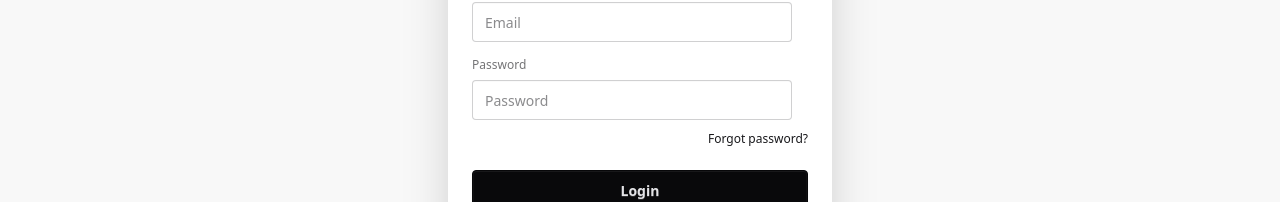
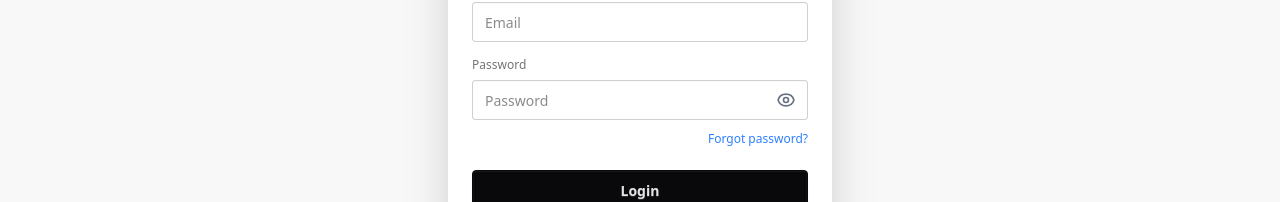
Before and after one commit to Razaan-RR/Artify, a React (Vite) app: page /auth/login in a window 1280 px wide. Shown: the part 228-430 px from the top of the page. Built offline with nearby package versions, Linux system fonts and the light colour scheme; no server answers.

Commit message:
Added challenge part

```diff
--- /dev/null
+++ b/src/pages/ForgotPassword.jsx
@@ -0,0 +1,81 @@
+import { useState, useEffect } from 'react'
+import { useLocation, useNavigate } from 'react-router-dom'
+import { getAuth, sendPasswordResetEmail } from 'firebase/auth'
+import app from '../firebase/firebase.config'
+import toast, { Toaster } from 'react-hot-toast'
+
+const auth = getAuth(app)
+
+function ForgotPassword() {
+  const [email, setEmail] = useState('')
+  const navigate = useNavigate()
+  const location = useLocation()
+
+  // Extract email from query params if passed
+  useEffect(() => {
+    const params = new URLSearchParams(location.search)
+    const emailParam = params.get('email')
+    if (emailParam) setEmail(emailParam)
+  }, [location])
+
+  const handleResetPassword = async (e) => {
+    e.preventDefault()
+    if (!email) {
+      toast.error('Please enter your email.')
+      return
+    }
+
+    try {
+      await sendPasswordResetEmail(auth, email)
+      toast.success('Password reset email sent! Redirecting to Gmail...')
+      setTimeout(() => {
+        window.location.href = 'https://mail.google.com'
+      }, 2000)
+    } catch (error) {
+      console.error('Reset error:', error.message)
+      toast.error('Error sending reset email.')
+    }
+  }
+
+  return (
+    <div className="flex justify-center items-center min-h-screen">
+      <div className="card bg-base-100 w-full max-w-sm shadow-2xl py-5">
+        <h2 className="font-semibold text-2xl text-center mb-4">
+          Reset Your Password
+        </h2>
+
+        <form onSubmit={handleResetPassword} className="card-body">
+          <fieldset className="fieldset">
+            <label className="label">Email</label>
+            <input
+              name="email"
+              type="email"
+              className="input"
+              placeholder="Enter your email"
+              value={email}
+              onChange={(e) => setEmail(e.target.value)}
+              required
+            />
+
+            <button type="submit" className="btn btn-neutral mt-4 w-full">
+              Reset Password
+            </button>
+
+            <p className="text-center mt-3">
+              Remembered your password?{' '}
+              <a
+                onClick={() => navigate('/auth/login')}
+                className="text-blue-500 cursor-pointer"
+              >
+                Login
+              </a>
+            </p>
+          </fieldset>
+        </form>
+      </div>
+      <Toaster position="top-center" />
+    </div>
+  )
+}
+
+export default ForgotPassword
--- a/src/pages/Login.jsx
+++ b/src/pages/Login.jsx
@@ -14,6 +14,7 @@ function Login() {
   const [error, setError] = useState('')
   const location = useLocation()
   const from = location.state?.from?.pathname || '/'
+  const [showPassword, setShowPassword] = useState(false)
 
   const handleGoogleLogin = () => {
     signInWithPopup(auth, provider)
@@ -63,24 +64,83 @@ function Login() {
             <input
               name="email"
               type="email"
-              className="input"
+              className="input w-full"
               placeholder="Email"
             />
 
             <label className="label mt-2">Password</label>
-            <input
-              name="password"
-              type="password"
-              className="input"
-              placeholder="Password"
-            />
+            <div className="relative w-full">
+              <input
+                name="password"
+                type={showPassword ? 'text' : 'password'}
+                className="input input-bordered w-full pr-10 focus:outline-none z-0"
+                placeholder="Password"
+              />
+              <button
+                type="button"
+                onClick={() => setShowPassword(!showPassword)}
+                className="absolute inset-y-0 right-3 flex items-center text-gray-500 hover:text-black z-10"
+                tabIndex={-1}
+              >
+                {showPassword ? (
+                  <svg
+                    xmlns="http://www.w3.org/2000/svg"
+                    className="h-5 w-5"
+                    fill="none"
+                    viewBox="0 0 24 24"
+                    stroke="currentColor"
+                  >
+                    <path
+                      strokeLinecap="round"
+                      strokeLinejoin="round"
+                      strokeWidth={2}
+                      d="M13.875 18.825A10.05 10.05 0 0112 19c-5 0-9-4-9-9 0-1.042.178-2.046.513-3M3 3l18 18"
+                    />
+                    <path
+                      strokeLinecap="round"
+                      strokeLinejoin="round"
+                      strokeWidth={2}
+                      d="M9.879 9.879a3 3 0 104.242 4.242"
+                    />
+                  </svg>
+                ) : (
+                  <svg
+                    xmlns="http://www.w3.org/2000/svg"
+                    className="h-5 w-5"
+                    fill="none"
+                    viewBox="0 0 24 24"
+                    stroke="currentColor"
+                  >
+                    <path
+                      strokeLinecap="round"
+                      strokeLinejoin="round"
+                      strokeWidth={2}
+                      d="M15 12a3 3 0 11-6 0 3 3 0 016 0z"
+                    />
+                    <path
+                      strokeLinecap="round"
+                      strokeLinejoin="round"
+                      strokeWidth={2}
+                      d="M2.458 12C3.732 7.943 7.523 5 12 5c4.477 0 8.268 2.943 9.542 7-1.274 4.057-5.065 7-9.542 7-4.477 0-8.268-2.943-9.542-7z"
+                    />
+                  </svg>
+                )}
+              </button>
+            </div>
 
             {error && (
               <p className="text-red-500 text-sm mt-2 text-center">{error}</p>
             )}
 
             <div className="text-right mt-1">
-              <a className="link link-hover">Forgot password?</a>
+              <Link
+                to={`/auth/forgot-password?email=${encodeURIComponent(
+                  document.querySelector('input[name="email"]')?.value || ''
+                )}`}
+                className="link link-hover text-blue-500"
+              >
+                Forgot password?
+              </Link>
             </div>
 
             <button type="submit" className="btn btn-neutral mt-4 w-full">
--- a/src/pages/Profile.jsx
+++ b/src/pages/Profile.jsx
@@ -1,12 +1,18 @@
-import { useContext, useEffect, useRef } from 'react'
+import { useContext, useEffect, useRef, useState } from 'react'
 import { useNavigate } from 'react-router-dom'
 import { AuthContext } from '../provider/AuthProvider'
+import { updateProfile } from 'firebase/auth'
 import toast, { Toaster } from 'react-hot-toast'
 
 function Profile() {
   const { user } = useContext(AuthContext)
   const navigate = useNavigate()
   const toastShown = useRef(false)
+  const [isEditing, setIsEditing] = useState(false)
+  const [formData, setFormData] = useState({
+    displayName: user?.displayName || '',
+    photoURL: user?.photoURL || '',
+  })
 
   useEffect(() => {
     if (!user && !toastShown.current) {
@@ -20,6 +26,26 @@ function Profile() {
 
   if (!user) return null
 
+  const handleChange = e => {
+    const { name, value } = e.target
+    setFormData(prev => ({ ...prev, [name]: value }))
+  }
+
+  const handleUpdateProfile = async e => {
+    e.preventDefault()
+    try {
+      await updateProfile(user, {
+        displayName: formData.displayName,
+        photoURL: formData.photoURL,
+      })
+      toast.success('Profile updated successfully!')
+      setIsEditing(false)
+    } catch (error) {
+      console.error(error)
+      toast.error('Failed to update profile. Try again.')
+    }
+  }
+
   return (
     <div className="max-w-3xl mx-auto mt-10 p-6 bg-white shadow-md rounded-lg">
       <Toaster position="top-center" />
@@ -32,6 +58,8 @@ function Profile() {
           className="w-32 h-32 rounded-full object-cover border-2 border-gray-300"
         />
 
+        {!isEditing ? (
+          <>
             <div className="w-full">
               <h2 className="text-lg font-semibold">Name</h2>
               <p className="text-gray-700">{user.displayName || 'Not Set'}</p>
@@ -42,9 +70,56 @@ function Profile() {
               <p className="text-gray-700">{user.email}</p>
             </div>
 
-        <button className="btn btn-primary mt-4 w-full sm:w-1/2">
+            <button
+              onClick={() => setIsEditing(true)}
+              className="btn btn-primary mt-4 w-full sm:w-1/2"
+            >
               Update Profile
             </button>
+          </>
+        ) : (
+          <form
+            onSubmit={handleUpdateProfile}
+            className="w-full flex flex-col gap-4 mt-4"
+          >
+            <div>
+              <label className="block text-sm font-medium">Name</label>
+              <input
+                type="text"
+                name="displayName"
+                value={formData.displayName}
+                onChange={handleChange}
+                className="input input-bordered w-full"
+                required
+              />
+            </div>
+
+            <div>
+              <label className="block text-sm font-medium">Profile Image URL</label>
+              <input
+                type="text"
+                name="photoURL"
+                value={formData.photoURL}
+                onChange={handleChange}
+                className="input input-bordered w-full"
+                required
+              />
+            </div>
+
+            <div className="flex gap-4">
+              <button type="submit" className="btn btn-success w-1/2">
+                Save Changes
+              </button>
+              <button
+                type="button"
+                onClick={() => setIsEditing(false)}
+                className="btn btn-outline w-1/2"
+              >
+                Cancel
+              </button>
+            </div>
+          </form>
+        )}
       </div>
     </div>
   )
--- a/src/routes/router.jsx
+++ b/src/routes/router.jsx
@@ -8,6 +8,7 @@ import Courses from '../pages/Courses'
 import Profile from '../pages/Profile'
 import CourseDetails from '../pages/CourseDetails'
 import ProtectedRoute from '../components/ProtectedRoute'
+import ForgotPassword from '../pages/ForgotPassword'
 
 const router = createBrowserRouter([
   {
@@ -49,6 +50,10 @@ const router = createBrowserRouter([
         path: '/auth/register',
         element: <Register></Register>,
       },
+      {
+        path: '/auth/forgot-password',
+        element: <ForgotPassword></ForgotPassword>,
+      },
     ],
   },
   {
```
Lines whose indentation alone changed are shown as unchanged.
